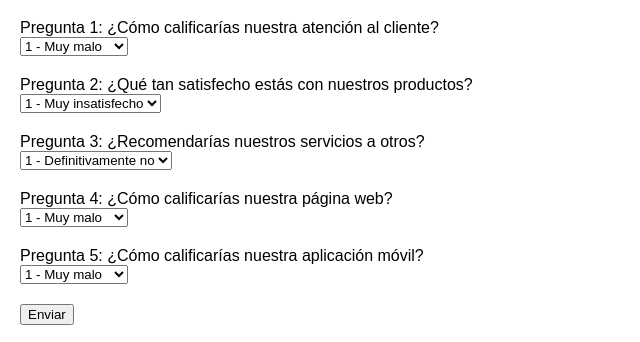
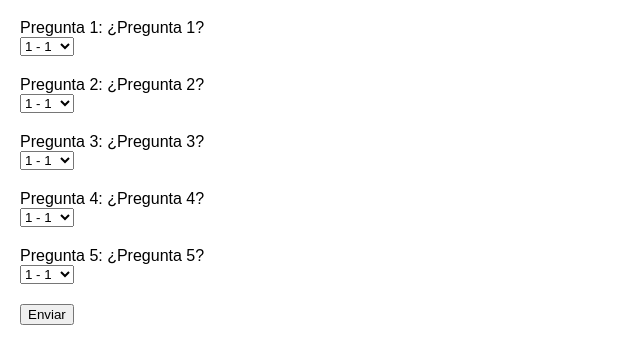
Before and after one commit to yuhaskel/version3, a plain HTML site: page index.html in a window 1280 px wide. Shown: the part 61-403 px from the top of the page, without its empty margins (0-640 px from the left). Drawn offline with nearby package versions, Linux system fonts and the light colour scheme; a script that the page names is missing.

Commit message:
Update index.html

```diff
--- a/index.html
+++ b/index.html
@@ -9,53 +9,53 @@
 <body>
     <h1>Encuesta</h1>
     <div class="question">
-        <label for="q1">Pregunta 1: ¿Cómo calificarías nuestra atención al cliente?</label><br>
+        <label for="q1">Pregunta 1: ¿Pregunta 1?</label><br>
         <select id="q1">
-            <option value="1">1 - Muy malo</option>
-            <option value="2">2 - Malo</option>
-            <option value="3">3 - Regular</option>
-            <option value="4">4 - Bueno</option>
-            <option value="5">5 - Muy bueno</option>
+            <option value="1">1 - 1</option>
+            <option value="2">2 - 2</option>
+            <option value="3">3 - 3r</option>
+            <option value="4">4 - 4</option>
+            <option value="5">5 - 5</option>
         </select>
     </div>
     <div class="question">
-        <label for="q2">Pregunta 2: ¿Qué tan satisfecho estás con nuestros productos?</label><br>
+        <label for="q2">Pregunta 2: ¿Pregunta 2?</label><br>
         <select id="q2">
-            <option value="1">1 - Muy insatisfecho</option>
-            <option value="2">2 - Insatisfecho</option>
-            <option value="3">3 - Neutral</option>
-            <option value="4">4 - Satisfecho</option>
-            <option value="5">5 - Muy satisfecho</option>
+            <option value="1">1 - 1</option>
+            <option value="2">2 - 2</option>
+            <option value="3">3 - 3r</option>
+            <option value="4">4 - 4</option>
+            <option value="5">5 - 5</option>
         </select>
     </div>
     <div class="question">
-        <label for="q3">Pregunta 3: ¿Recomendarías nuestros servicios a otros?</label><br>
+        <label for="q3">Pregunta 3: ¿Pregunta 3?</label><br>
         <select id="q3">
-            <option value="1">1 - Definitivamente no</option>
-            <option value="2">2 - Probablemente no</option>
-            <option value="3">3 - No estoy seguro</option>
-            <option value="4">4 - Probablemente sí</option>
-            <option value="5">5 - Definitivamente sí</option>
+            <option value="1">1 - 1</option>
+            <option value="2">2 - 2</option>
+            <option value="3">3 - 3r</option>
+            <option value="4">4 - 4</option>
+            <option value="5">5 - 5</option>
         </select>
     </div>
     <div class="question">
-        <label for="q4">Pregunta 4: ¿Cómo calificarías nuestra página web?</label><br>
+        <label for="q4">Pregunta 4: ¿Pregunta 4?</label><br>
         <select id="q4">
-            <option value="1">1 - Muy malo</option>
-            <option value="2">2 - Malo</option>
-            <option value="3">3 - Regular</option>
-            <option value="4">4 - Bueno</option>
-            <option value="5">5 - Muy bueno</option>
+            <option value="1">1 - 1</option>
+            <option value="2">2 - 2</option>
+            <option value="3">3 - 3r</option>
+            <option value="4">4 - 4</option>
+            <option value="5">5 - 5</option>
         </select>
     </div>
     <div class="question">
-        <label for="q5">Pregunta 5: ¿Cómo calificarías nuestra aplicación móvil?</label><br>
+        <label for="q5">Pregunta 5: ¿Pregunta 5?</label><br>
         <select id="q5">
-            <option value="1">1 - Muy malo</option>
-            <option value="2">2 - Malo</option>
-            <option value="3">3 - Regular</option>
-            <option value="4">4 - Bueno</option>
-            <option value="5">5 - Muy bueno</option>
+            <option value="1">1 - 1</option>
+            <option value="2">2 - 2</option>
+            <option value="3">3 - 3r</option>
+            <option value="4">4 - 4</option>
+            <option value="5">5 - 5</option>
         </select>
     </div>
     <button onclick="mostrarResultados()">Enviar</button>
```
